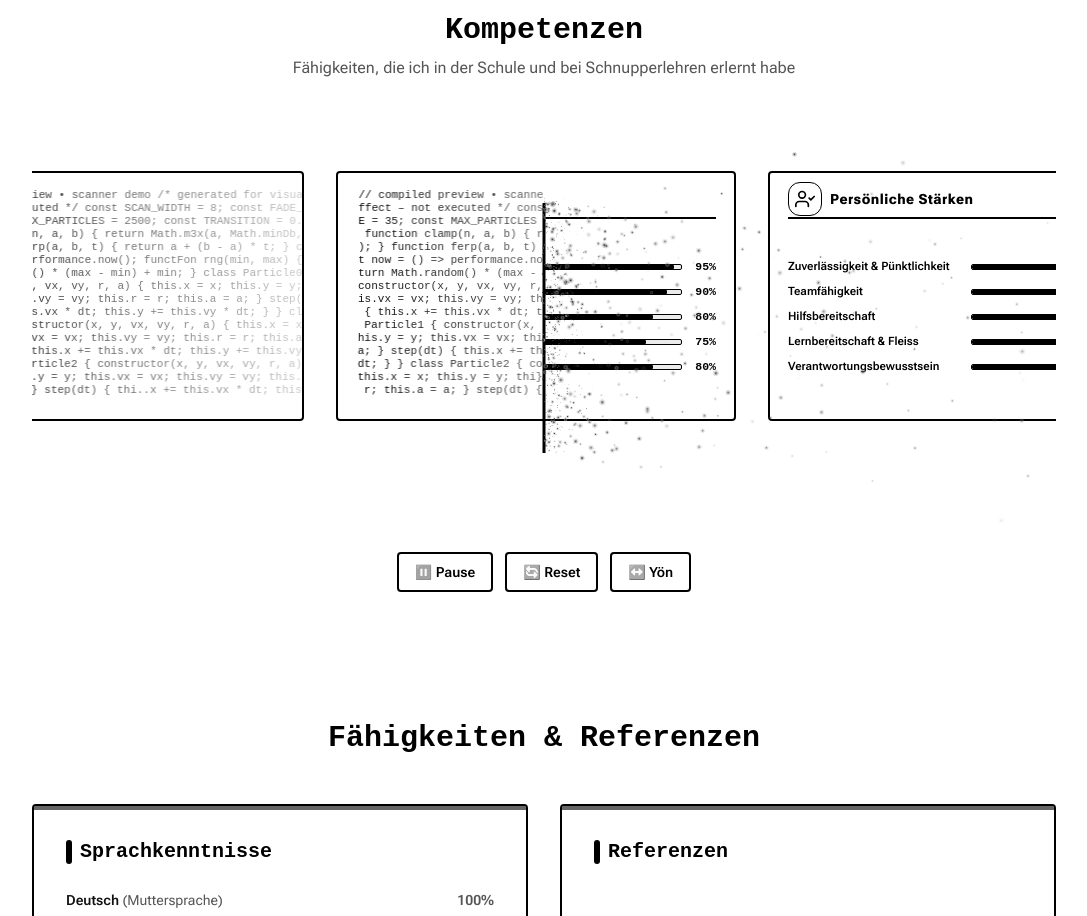
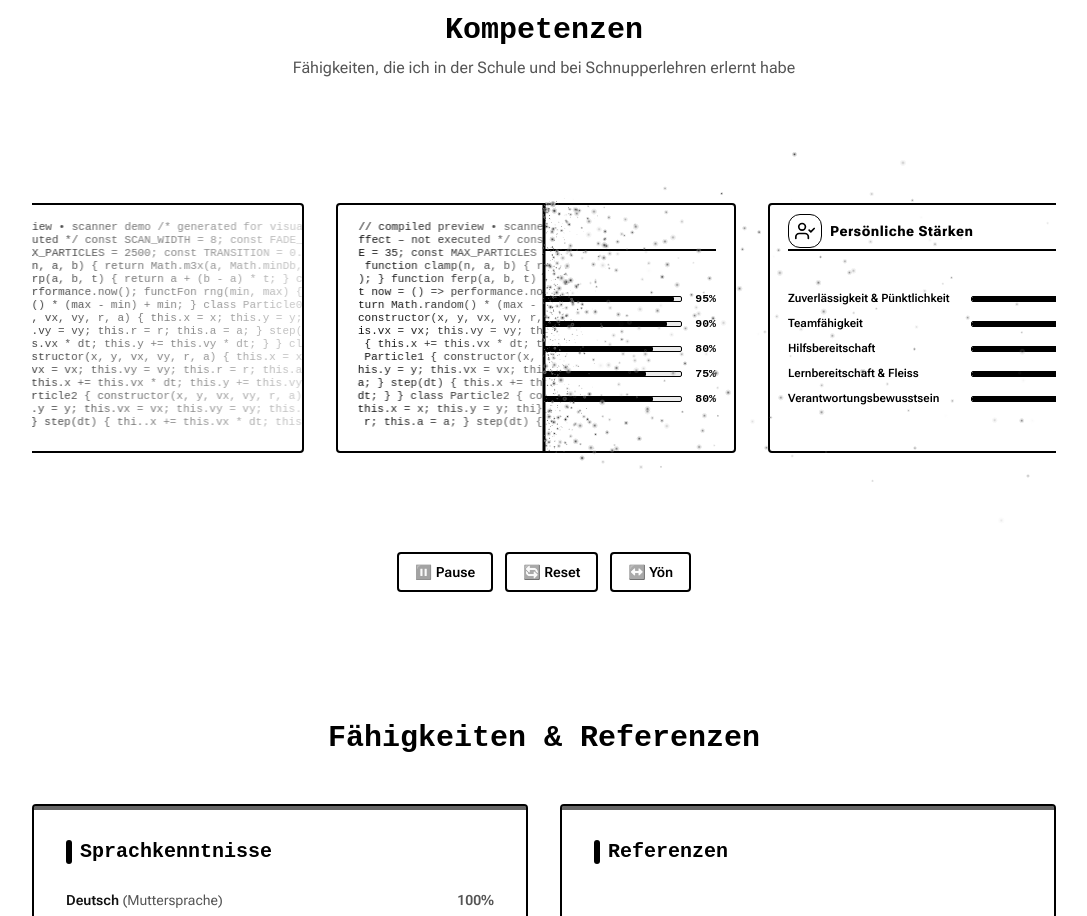
Before and after one commit to xddswi-swiss/lebenslauf, a Next.js app: page / in a window 1280 px wide. Shown: the part 2960-3876 px from the top of the page, without its empty margins (96-1183 px from the left). Built offline with nearby package versions, Linux system fonts and the light colour scheme; no server answers; the database is empty.

Commit message:
fix: perfectly center desktop cards vertically to align with laser

```diff
--- a/src/components/SkillsBeamScanner.tsx
+++ b/src/components/SkillsBeamScanner.tsx
@@ -1001,8 +1001,8 @@ track.removeEventListener('touchstart', onTouchStart);
       {/* Slider Draggable Track */}
       <div
         ref={trackRef}
-        className={`skills-slider-track select-none flex items-center will-change-transform pt-4 ${isMobile ? 'flex-col h-max w-full' : 'flex-row w-max'}`}
-        style={{ height: isMobile ? 'max-content' : '320px' }}
+        className={`skills-slider-track select-none flex items-center will-change-transform ${isMobile ? 'flex-col h-max w-full pt-4' : 'flex-row w-max h-full'}`}
+        style={{ height: isMobile ? 'max-content' : '100%' }}
       >
         {categories.map((category, index) => (
           <div
```
